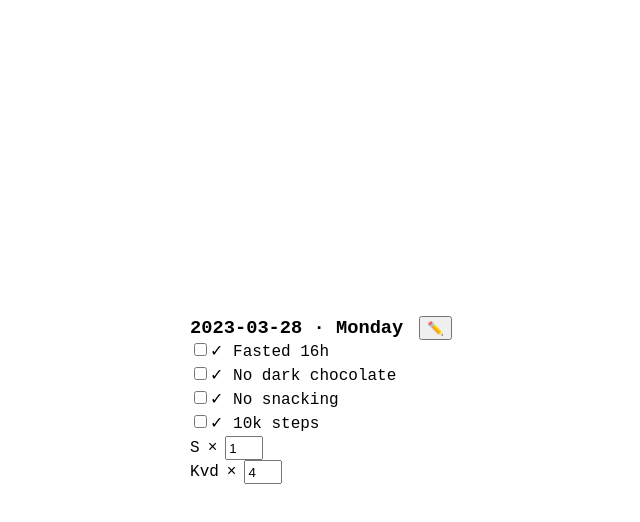
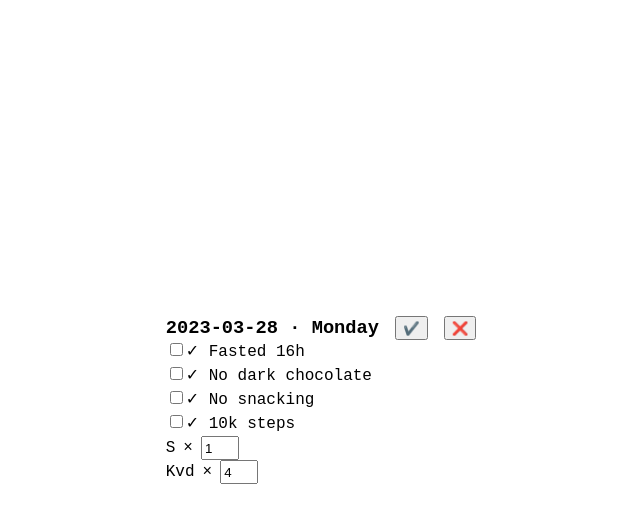
Before and after one commit to shogek/final-tracker, a React (Vite) app: page / in a window 1280 px wide. Both pictures are taken after a click on the button "✏️". Shown: the top 522 px of the page, without its empty margins (319-959 px from the left). Built offline with nearby package versions, Linux system fonts and the light colour scheme; a web font is replaced by a local one.

Commit message:
Add "Save changes" and "Cancel changes" buttons

```diff
--- a/src/features/Day/Day.tsx
+++ b/src/features/Day/Day.tsx
@@ -18,9 +18,23 @@ export function Day({ }: DayProps): JSX.Element {
 					2023-03-28  ·  {format(new Date(), 'EEEE')}
 				</h3>
 
-				<button className="day__button" type="button" onClick={() => setEditMode(true)}>
-					✏️
-				</button>
+				{!isEditMode && (
+					<button className="day__button" type="button" onClick={() => setEditMode(true)}>
+						✏️
+					</button>
+				)}
+
+				{isEditMode && (
+					<>
+						<button className="day__button" type="button" onClick={() => setEditMode(false)}>
+							✔️
+						</button>
+
+						<button className="day__button" type="button" onClick={() => setEditMode(false)}>
+							❌
+						</button>
+					</>
+				)}
 			</div>
 
 			{isEditMode && (<EditableDay />)}
```
